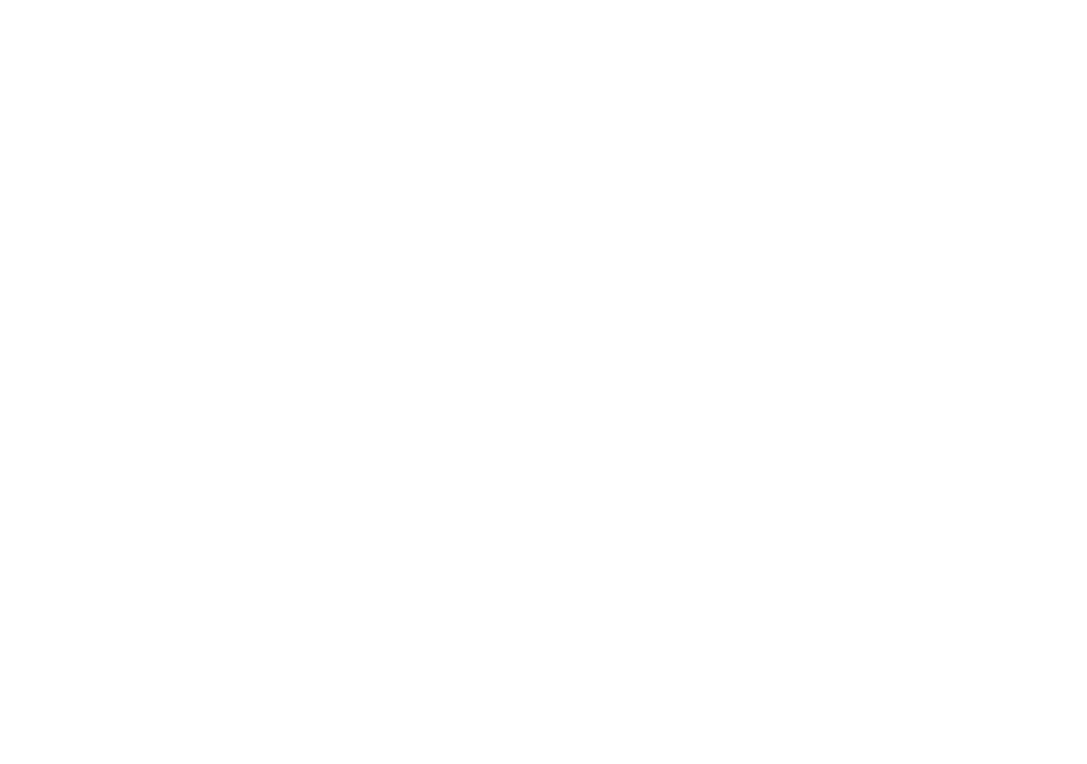
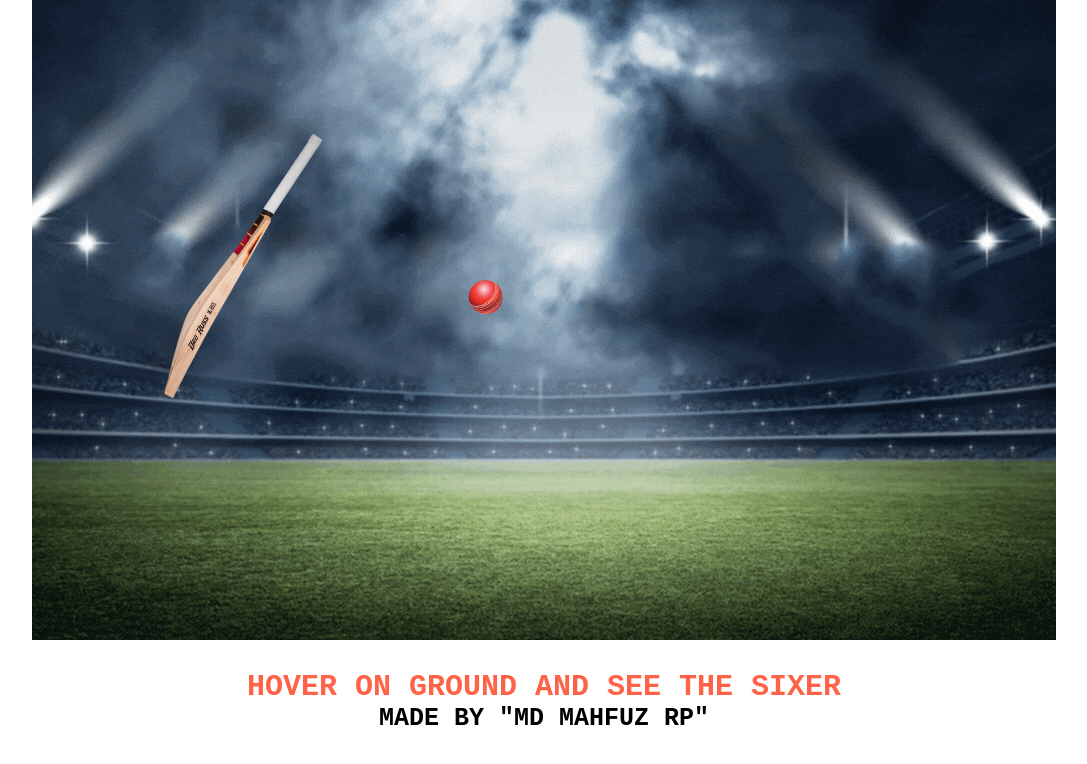
Before and after one commit to mdmahfuzrp/cricket-sixer, a plain HTML site: page index.html in a window 1280 px wide. Shown: the whole page, without its empty margins (96-1183 px from the left). Drawn offline with Linux system fonts and the light colour scheme.

Commit message:
Project Done

```diff
--- a/index.html
+++ b/index.html
@@ -8,6 +8,11 @@
     <link rel="stylesheet" href="style.css">
 </head>
 <body>
-
+    <div class="field">
+        <img src="images/bat.png" alt="" class="bat">
+        <img src="images/ball.jpg" alt="" class="ball">
+    </div>
+    <h2>Hover on ground and see the sixer</h2>
+    <h3>Made by "Md Mahfuz RP"</h3>
 </body>
 </html>
--- a/style.css
+++ b/style.css
@@ -3,3 +3,51 @@
     padding: 0;
     box-sizing: border-box;
 }
+
+.field{
+    width: 80vw;
+    margin: 0 auto;
+    height: 80vh;
+    background: url(images/cricket-crowd.gif);
+    background-position: center;
+    background-repeat: no-repeat;
+    overflow: hidden;
+}
+.bat,.ball{
+    position: relative;
+    top: 110px;
+    left: 200px;
+}
+.bat{
+    width: 100px;
+    transform: rotate(30deg);
+
+    transform-origin: top;
+    transition: transform .5s ease-in;
+}
+.ball{
+    width: 40px;
+    transform: translate(130px, -105px);
+    transition: transform 1s .5s;
+}
+.field:hover .bat{
+    transform: rotate(-35deg);
+    transform-origin: top;
+}
+.field:hover .ball{
+    transform: translate(1200px, -250px);
+}
+
+h2,h3{
+    font-family: 'Courier New', Courier, monospace;
+    text-transform: uppercase;
+    text-align: center;
+}
+h2{
+    font-size: 30px;
+    margin-top: 30px;
+    color: tomato;
+}
+h3{
+    font-size: 25px;
+}
```
Also changed, not shown: images/background.jpg (deleted), images/ball.jpg (added), images/ball.png (deleted), images/cricket-crowd.gif (added).
